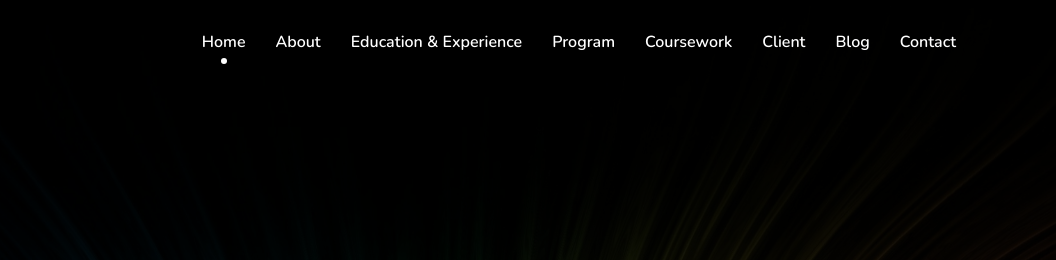
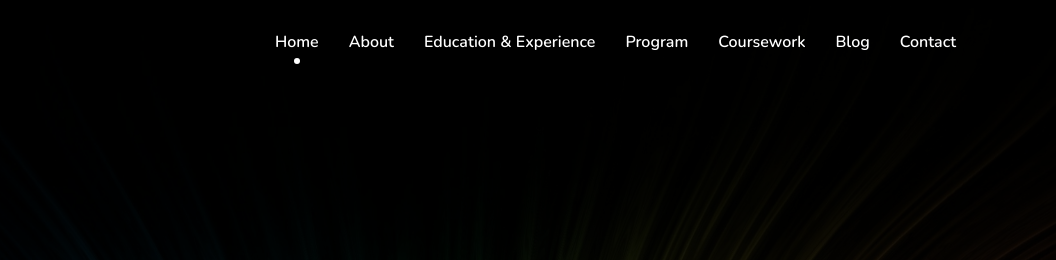
Before and after one commit to nicolekhite/portfolio, a plain HTML site: page index.html in a window 1280 px wide. Shown: the top 260 px of the page, 224-1280 px from the left. Drawn offline with nearby package versions, Linux system fonts and the light colour scheme; files whose address does not match are found by name.

Commit message:
Removed branding section

```diff
--- a/index.html
+++ b/index.html
@@ -74,9 +74,9 @@
           <li class="nav-item">
             <a href="#coursework" class="nav-link">Coursework</a>
           </li>
-          <li class="nav-item">
+          <!-- <li class="nav-item">
             <a href="#client" class="nav-link">Client</a>
-          </li>
+          </li> -->
           <li class="nav-item">
             <a href="#blog" class="nav-link">Blog</a>
           </li>
@@ -622,7 +622,7 @@
   </section>
   <!-- END CLIENT -->
 
-  <!-- START GREAT PEOPLE -->
+  <!-- START GREAT PEOPLE
   <section class="section bg-light">
     <div class="container">
       <div class="row justify-content-center">
@@ -670,7 +670,7 @@
       </div>
     </div>
   </section>
-  <!-- END GREAT PEOPLE -->
+   END GREAT PEOPLE -->
 
   <!-- START SUBCRIBE
   <section class="section">
```
